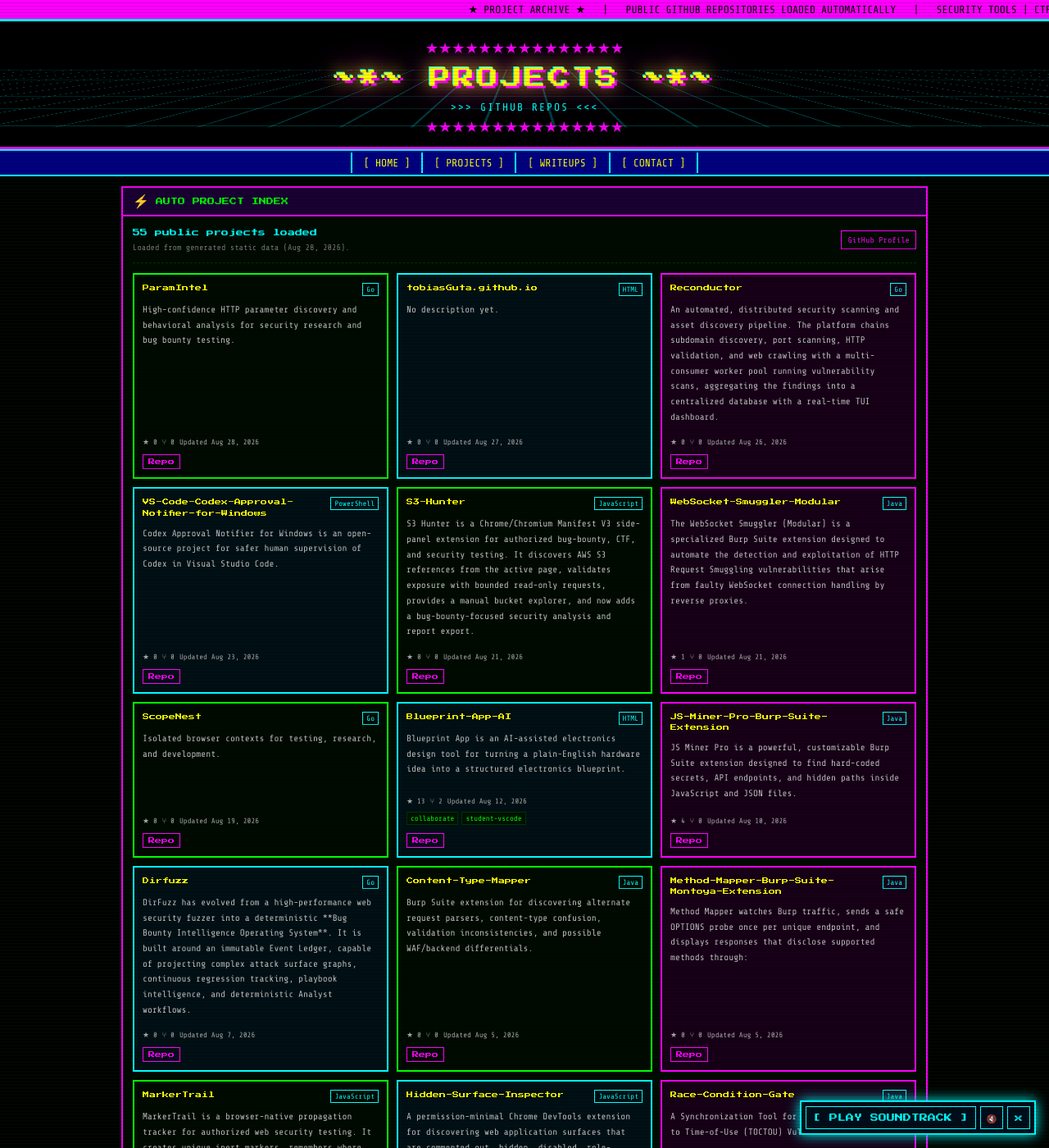
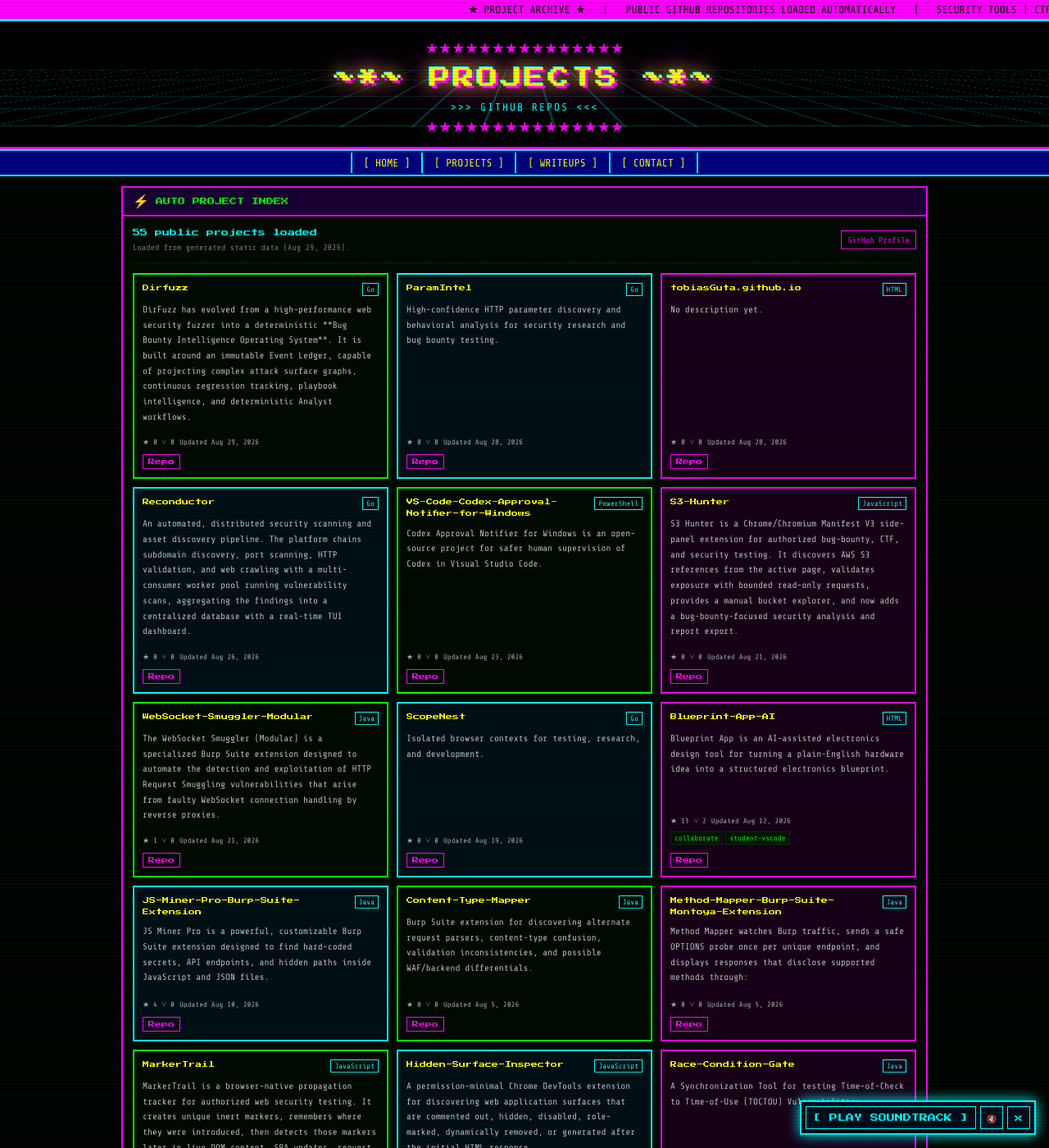
Before and after one commit to tobiasGuta/tobiasGuta.github.io, a Jekyll site: the page built from projects.html, in a window 1280 px wide and 1400 px high. Shown: the whole window at 82% size. Built offline with Jekyll 4.4.1, drawn with Linux system fonts in a browser that asks for light colours; part of the change alters nothing that is shown.

```diff
--- a/assets/data/projects.json
+++ b/assets/data/projects.json
@@ -1,8 +1,21 @@
 {
   "owner": "tobiasGuta",
   "source": "github_api",
-  "generated_at": "2026-08-28T20:11:28.475300+00:00",
+  "generated_at": "2026-08-29T13:49:38.370770+00:00",
   "projects": [
+    {
+      "name": "Dirfuzz",
+      "description": "DirFuzz has evolved from a high-performance web security fuzzer into a deterministic **Bug Bounty Intelligence Operating System**. It is built around an immutable Event Ledger, capable of projecting complex attack surface graphs, continuous regression tracking, playbook intelligence, and deterministic Analyst workflows.",
+      "html_url": "https://github.com/tobiasGuta/Dirfuzz",
+      "homepage": null,
+      "language": "Go",
+      "topics": [],
+      "stargazers_count": 0,
+      "forks_count": 0,
+      "updated_at": "2026-08-29T12:42:47Z",
+      "fork": false,
+      "archived": false
+    },
     {
       "name": "ParamIntel",
       "description": "High-confidence HTTP parameter discovery and behavioral analysis for security research and bug bounty testing.",
@@ -12,7 +25,7 @@
       "topics": [],
       "stargazers_count": 0,
       "forks_count": 0,
-      "updated_at": "2026-08-28T19:18:49Z",
+      "updated_at": "2026-08-28T20:50:51Z",
       "fork": false,
       "archived": false
     },
@@ -25,7 +38,7 @@
       "topics": [],
       "stargazers_count": 0,
       "forks_count": 0,
-      "updated_at": "2026-08-27T19:03:57Z",
+      "updated_at": "2026-08-28T20:12:01Z",
       "fork": false,
       "archived": false
     },
@@ -120,19 +133,6 @@
       "stargazers_count": 4,
       "forks_count": 0,
       "updated_at": "2026-08-10T12:45:13Z",
-      "fork": false,
-      "archived": false
-    },
-    {
-      "name": "Dirfuzz",
-      "description": "DirFuzz has evolved from a high-performance web security fuzzer into a deterministic **Bug Bounty Intelligence Operating System**. It is built around an immutable Event Ledger, capable of projecting complex attack surface graphs, continuous regression tracking, playbook intelligence, and deterministic Analyst workflows.",
-      "html_url": "https://github.com/tobiasGuta/Dirfuzz",
-      "homepage": null,
-      "language": "Go",
-      "topics": [],
-      "stargazers_count": 0,
-      "forks_count": 0,
-      "updated_at": "2026-08-07T19:42:48Z",
       "fork": false,
       "archived": false
     },
```
